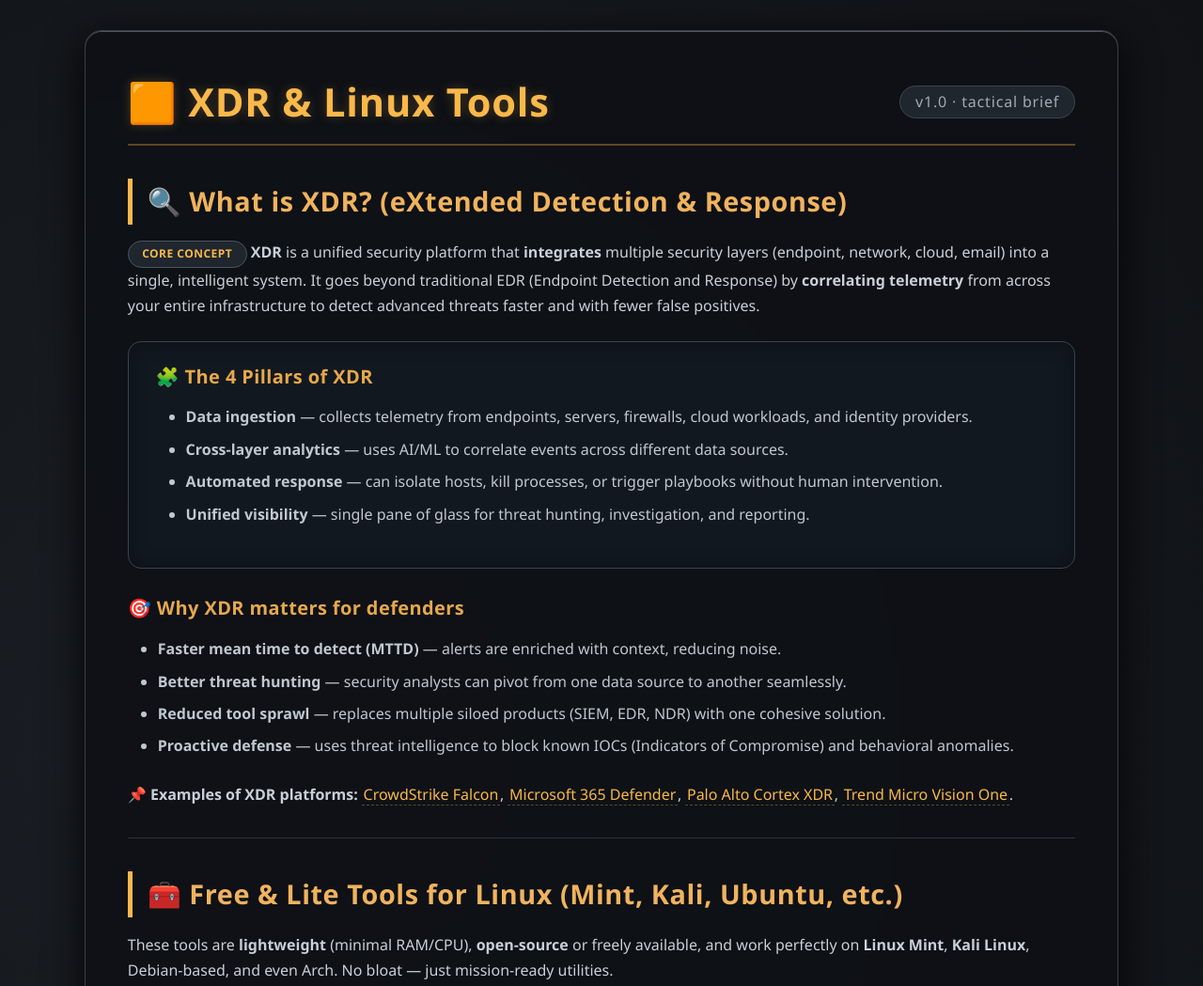
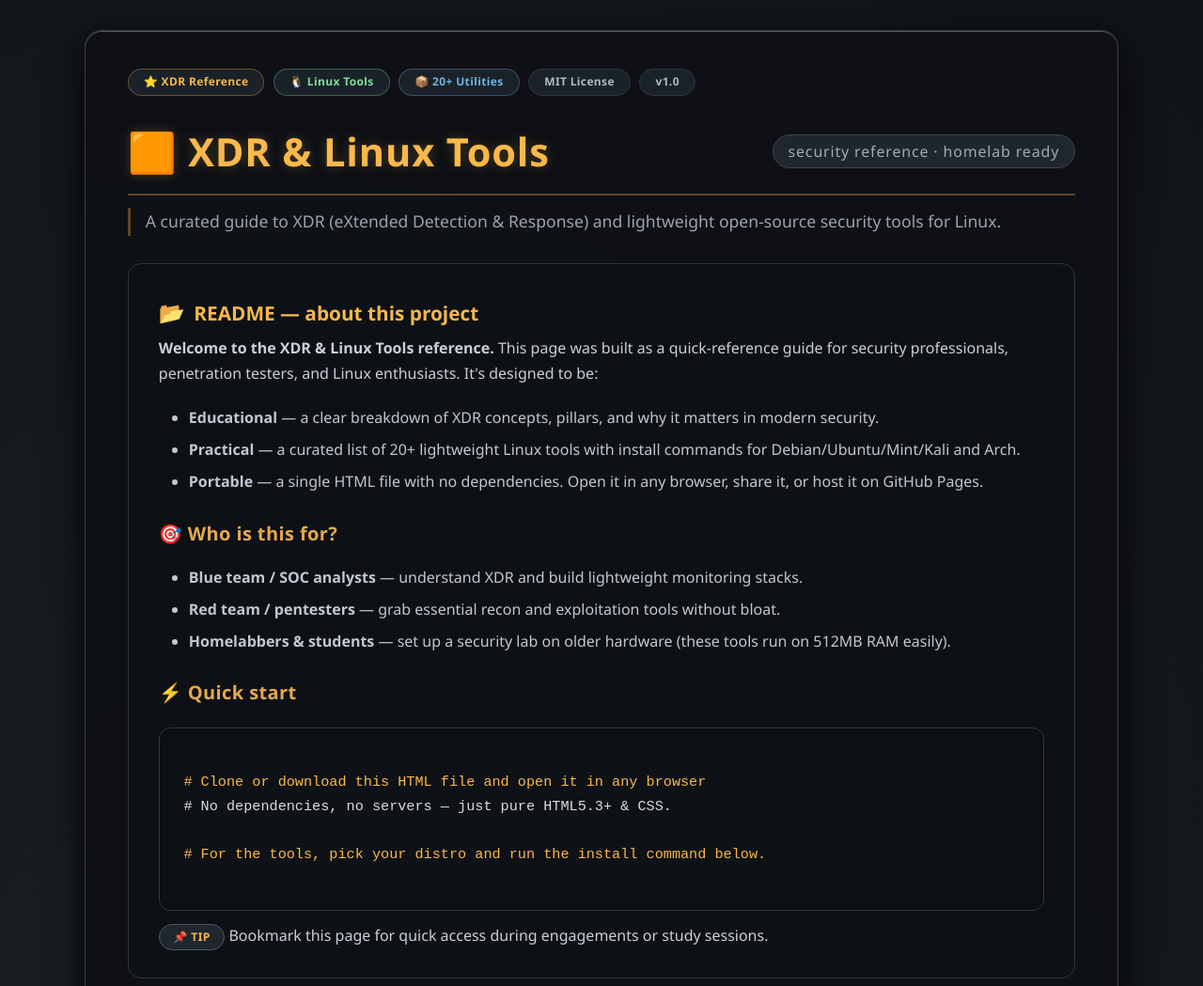
Before and after one commit to zech12and8/XDR-breakdown-, a plain HTML site: page index.html in a window 1280 px wide. Shown: the top 1049 px of the page at 94% size. Drawn offline with Linux system fonts and the light colour scheme.

Commit message:
Add GitHub-style badges and update styles

```diff
--- a/index.html
+++ b/index.html
@@ -24,7 +24,6 @@
             min-height: 100vh;
         }
 
-        /* main container — like a tactical briefing file */
         .container {
             max-width: 1100px;
             margin: 0 auto;
@@ -36,7 +35,37 @@
             box-shadow: 0 12px 40px rgba(0, 0, 0, 0.9), inset 0 1px 0 #4f565f;
         }
 
-        /* headers — amber glow like the Vegas 2 HUD */
+        /* GitHub-style badges at top */
+        .gh-badges {
+            display: flex;
+            flex-wrap: wrap;
+            gap: 0.6rem;
+            margin-bottom: 1.5rem;
+            align-items: center;
+        }
+        .gh-badges span {
+            background: #1a2129;
+            border: 1px solid #2d363f;
+            border-radius: 30px;
+            padding: 0.2rem 1rem;
+            font-size: 0.75rem;
+            font-weight: 600;
+            color: #b0bac4;
+            letter-spacing: 0.03em;
+        }
+        .gh-badges .badge-amber {
+            color: #f9b84a;
+            border-color: #f9b84a55;
+        }
+        .gh-badges .badge-green {
+            color: #7ddf9a;
+            border-color: #7ddf9a55;
+        }
+        .gh-badges .badge-blue {
+            color: #6fb3e0;
+            border-color: #6fb3e055;
+        }
+
         h1, h2, h3 {
             font-weight: 600;
             letter-spacing: 0.02em;
@@ -48,10 +77,11 @@
             text-shadow: 0 0 12px rgba(249, 184, 74, 0.25);
             border-bottom: 2px solid #f9b84a55;
             padding-bottom: 0.6rem;
-            margin-bottom: 1.8rem;
+            margin-bottom: 0.8rem;
             display: flex;
             align-items: center;
             gap: 0.7rem;
+            flex-wrap: wrap;
         }
         h1 small {
             font-size: 1rem;
@@ -63,6 +93,14 @@
             padding: 0.2rem 1rem;
             border-radius: 30px;
             border: 1px solid #3d454f;
+        }
+
+        .subtitle {
+            color: #9aa4b0;
+            font-size: 1.1rem;
+            margin-bottom: 1.8rem;
+            border-left: 3px solid #f9b84a55;
+            padding-left: 1rem;
         }
 
         h2 {
@@ -81,7 +119,6 @@
             margin-bottom: 0.5rem;
         }
 
-        /* paragraphs & lists */
         p {
             margin-bottom: 1.2rem;
             color: #c9d0d8;
@@ -95,7 +132,6 @@
             color: #c0c8d0;
         }
 
-        /* hyperlinks — glowing amber, tactical feel */
         a {
             color: #f9b84a;
             text-decoration: none;
@@ -116,7 +152,6 @@
             color: #cf9f5e;
         }
 
-        /* code blocks / terminal hints — like mission data */
         .code-block {
             background: #0e1217;
             border-left: 4px solid #f9b84a;
@@ -136,7 +171,6 @@
             color: #f9b84a;
         }
 
-        /* cards for tools — lightweight & clean */
         .tool-grid {
             display: grid;
             grid-template-columns: repeat(auto-fill, minmax(200px, 1fr));
@@ -167,7 +201,6 @@
             margin-top: 0.3rem;
         }
 
-        /* highlight boxes */
         .highlight-box {
             background: #12181f;
             border: 1px solid #3a434e;
@@ -190,19 +223,73 @@
             text-transform: uppercase;
         }
 
+        .badge-gray {
+            background: #1a1f26;
+            color: #9aa4b0;
+            border-color: #3a434e;
+        }
+
         hr {
             border: none;
             border-top: 1px solid #2b333d;
             margin: 2rem 0;
         }
 
-        /* mobile friendly */
+        /* README specific styles */
+        .readme-block {
+            background: #0d1116;
+            border: 1px solid #2d363f;
+            border-radius: 14px;
+            padding: 1.8rem 2rem;
+            margin: 1rem 0 1.8rem 0;
+        }
+        .readme-block summary {
+            font-size: 1.3rem;
+            font-weight: 600;
+            color: #f9b84a;
+            cursor: pointer;
+            padding: 0.3rem 0;
+            list-style: none;
+            display: flex;
+            align-items: center;
+            gap: 0.6rem;
+        }
+        .readme-block summary::-webkit-details-marker {
+            display: none;
+        }
+        .readme-block summary::before {
+            content: "📄";
+            font-size: 1.4rem;
+        }
+        .readme-block[open] summary::before {
+            content: "📂";
+        }
+        .readme-block ul {
+            margin-top: 1rem;
+        }
+
+        /* LinkedIn-friendly footer */
+        .linkedin-footer {
+            margin-top: 1.5rem;
+            padding: 1rem 1.5rem;
+            background: #0d1116;
+            border: 1px solid #2d363f;
+            border-radius: 12px;
+            text-align: center;
+            color: #9aa4b0;
+            font-size: 0.9rem;
+        }
+        .linkedin-footer a {
+            font-weight: 600;
+        }
+
         @media (max-width: 700px) {
             body { padding: 1rem 0.8rem; }
             .container { padding: 1.8rem 1.2rem; }
-            h1 { font-size: 1.9rem; flex-wrap: wrap; }
+            h1 { font-size: 1.9rem; }
             h1 small { margin-left: 0; }
             .tool-grid { grid-template-columns: 1fr 1fr; }
+            .gh-badges { gap: 0.4rem; }
         }
         @media (max-width: 450px) {
             .tool-grid { grid-template-columns: 1fr; }
@@ -213,11 +300,53 @@
 
 <div class="container">
 
+    <!-- ===== GITHUB-STYLE BADGES ===== -->
+    <div class="gh-badges">
+        <span class="badge-amber">⭐ XDR Reference</span>
+        <span class="badge-green">🐧 Linux Tools</span>
+        <span class="badge-blue">📦 20+ Utilities</span>
+        <span>MIT License</span>
+        <span>v1.0</span>
+    </div>
+
     <!-- HEADER -->
     <h1>
         🟧 XDR &amp; Linux Tools
-        <small>v1.0 · tactical brief</small>
+        <small>security reference · homelab ready</small>
     </h1>
+    <div class="subtitle">
+        A curated guide to XDR (eXtended Detection &amp; Response) and lightweight open-source security tools for Linux.
+    </div>
+
+    <!-- ===== README SECTION (collapsible) ===== -->
+    <details class="readme-block" open>
+        <summary>README — about this project</summary>
+        <p>
+            <strong>Welcome to the XDR &amp; Linux Tools reference.</strong> This page was built as a quick-reference
+            guide for security professionals, penetration testers, and Linux enthusiasts. It's designed to be:
+        </p>
+        <ul>
+            <li><strong>Educational</strong> — a clear breakdown of XDR concepts, pillars, and why it matters in modern security.</li>
+            <li><strong>Practical</strong> — a curated list of 20+ lightweight Linux tools with install commands for Debian/Ubuntu/Mint/Kali and Arch.</li>
+            <li><strong>Portable</strong> — a single HTML file with no dependencies. Open it in any browser, share it, or host it on GitHub Pages.</li>
+        </ul>
+        <h3 style="margin-top:0.8rem;">🎯 Who is this for?</h3>
+        <ul>
+            <li><strong>Blue team / SOC analysts</strong> — understand XDR and build lightweight monitoring stacks.</li>
+            <li><strong>Red team / pentesters</strong> — grab essential recon and exploitation tools without bloat.</li>
+            <li><strong>Homelabbers &amp; students</strong> — set up a security lab on older hardware (these tools run on 512MB RAM easily).</li>
+        </ul>
+        <h3 style="margin-top:0.8rem;">⚡ Quick start</h3>
+        <div class="code-block" style="margin-bottom:0.2rem;">
+<span class="cmd"># Clone or download this HTML file and open it in any browser</span>
+# No dependencies, no servers — just pure HTML5.3+ &amp; CSS.
+
+<span class="cmd"># For the tools, pick your distro and run the install command below.</span>
+        </div>
+        <p style="margin-top:0.8rem; margin-bottom:0;">
+            <span class="badge">📌 tip</span> Bookmark this page for quick access during engagements or study sessions.
+        </p>
+    </details>
 
     <!-- ===== SECTION 1: XDR BREAKDOWN ===== -->
     <h2>🔍 What is XDR? (eXtended Detection &amp; Response)</h2>
@@ -325,7 +454,21 @@
         <a href="#" onclick="return false;">linux security hardening guide</a>
     </p>
 
-    <!-- FOOTER -->
+    <!-- ===== LINKEDIN-FRIENDLY FOOTER ===== -->
+    <div class="linkedin-footer">
+        <p style="margin-bottom:0.3rem;">
+            <strong>📌 Share this resource</strong> — built for the infosec community.
+        </p>
+        <p style="margin-bottom:0; font-size:0.85rem;">
+            Found this useful? Connect with me on
+            <a href="#" onclick="return false;">LinkedIn</a> &middot;
+            Star this repo on
+            <a href="#" onclick="return false;">GitHub</a> &middot;
+            Fork and customize for your own lab.
+        </p>
+    </div>
+
+    <!-- ===== FOOTER ===== -->
     <hr />
     <p style="text-align:right; font-size:0.85rem; color:#7a8592; margin-bottom:0;">
         <span style="background:#1a2129; padding:0.2rem 1.2rem; border-radius:30px; border:1px solid #2f3842;">
@@ -335,11 +478,13 @@
 
 </div>
 
-<!-- ===== optional JS (just a tiny console greeting) ===== -->
+<!-- ===== JS ===== -->
 <script>
     (function() {
         console.log("🟧 XDR Brief & Linux Tools · Ready.");
         console.log("🌈 Rainbow Six Vegas 2 color scheme applied.");
+        console.log("📄 README included — expand/collapse at the top.");
+        console.log("🔗 GitHub & LinkedIn friendly.");
     })();
 </script>
 
```
